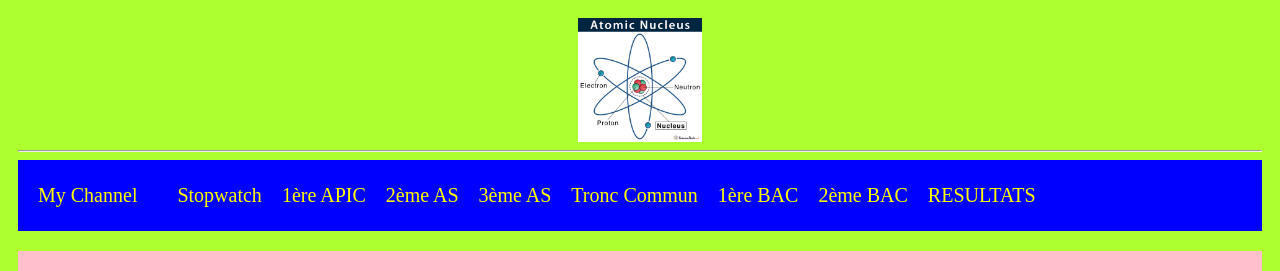
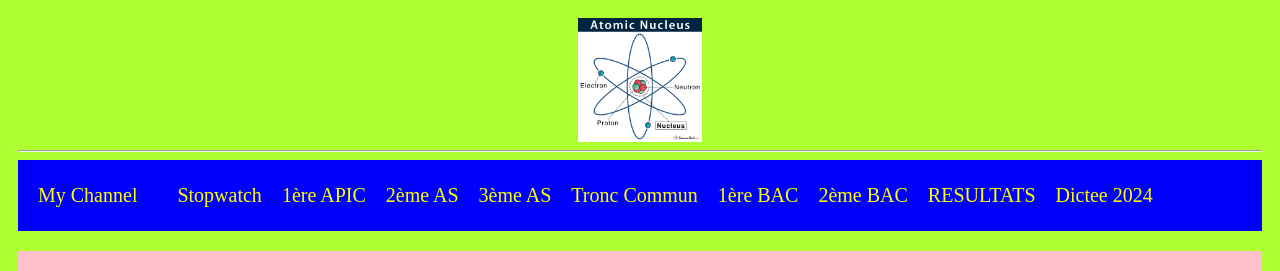
Before and after one commit to Ouhassi/dictee, a plain HTML site: page index.html in a window 1280 px wide. Shown: the top 271 px of the page. Drawn offline with Linux system fonts and the light colour scheme.

Commit message:
Update index.html

```diff
--- a/index.html
+++ b/index.html
@@ -61,6 +61,7 @@
     <a href="premiereBAC.html">1ère BAC</a>
     <a href="deuxiemeBAC.html">2ème BAC</a>
     <a href="resultats.html">RESULTATS</a>
+    <a href="dictee.html">Dictee 2024</a>
 
 
 
```
